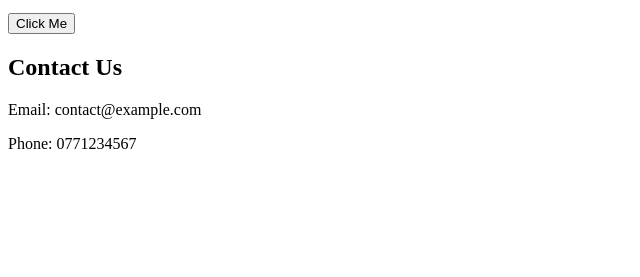
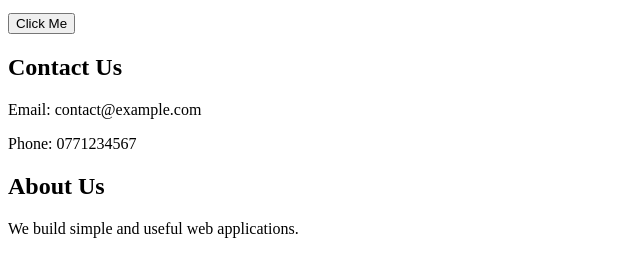
Before and after one commit to FathimaMashrifa/Intern-git-exam, a plain HTML site: page index.html in a window 1280 px wide. Shown: the part 101-378 px from the top of the page, without its empty margins (0-640 px from the left). Drawn offline with Linux system fonts and the light colour scheme.

Commit message:
Add about section

```diff
--- a/index.html
+++ b/index.html
@@ -14,5 +14,9 @@
   <p>Email: contact@example.com</p>
   <p>Phone: 0771234567</p>
   </section>
+  <section id="about">
+    <h2>About Us</h2>
+    <p>We build simple and useful web applications.</p>
+  </section>
 </body>
 </html>
```
